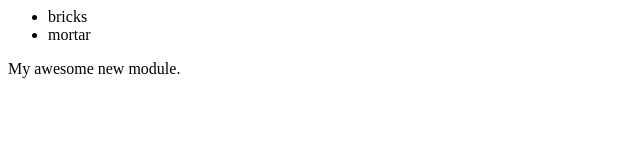
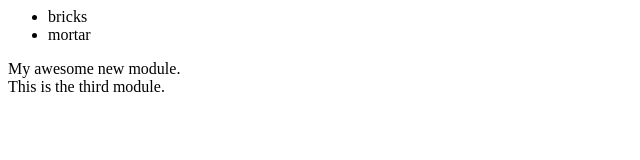
Before and after one commit to meta7gear/newGitTest, a plain HTML site: page index.html in a window 1280 px wide. Shown: the whole page, without its empty margins (0-640 px from the left). Drawn offline with Linux system fonts and the light colour scheme.

Commit message:
Added the 3rd module

```diff
--- a/index.html
+++ b/index.html
@@ -9,4 +9,8 @@
 	My awesome new module.
 </div>
 
+<div id="module3">
+	This is the third module.
+</div>
+
 </html>
```
